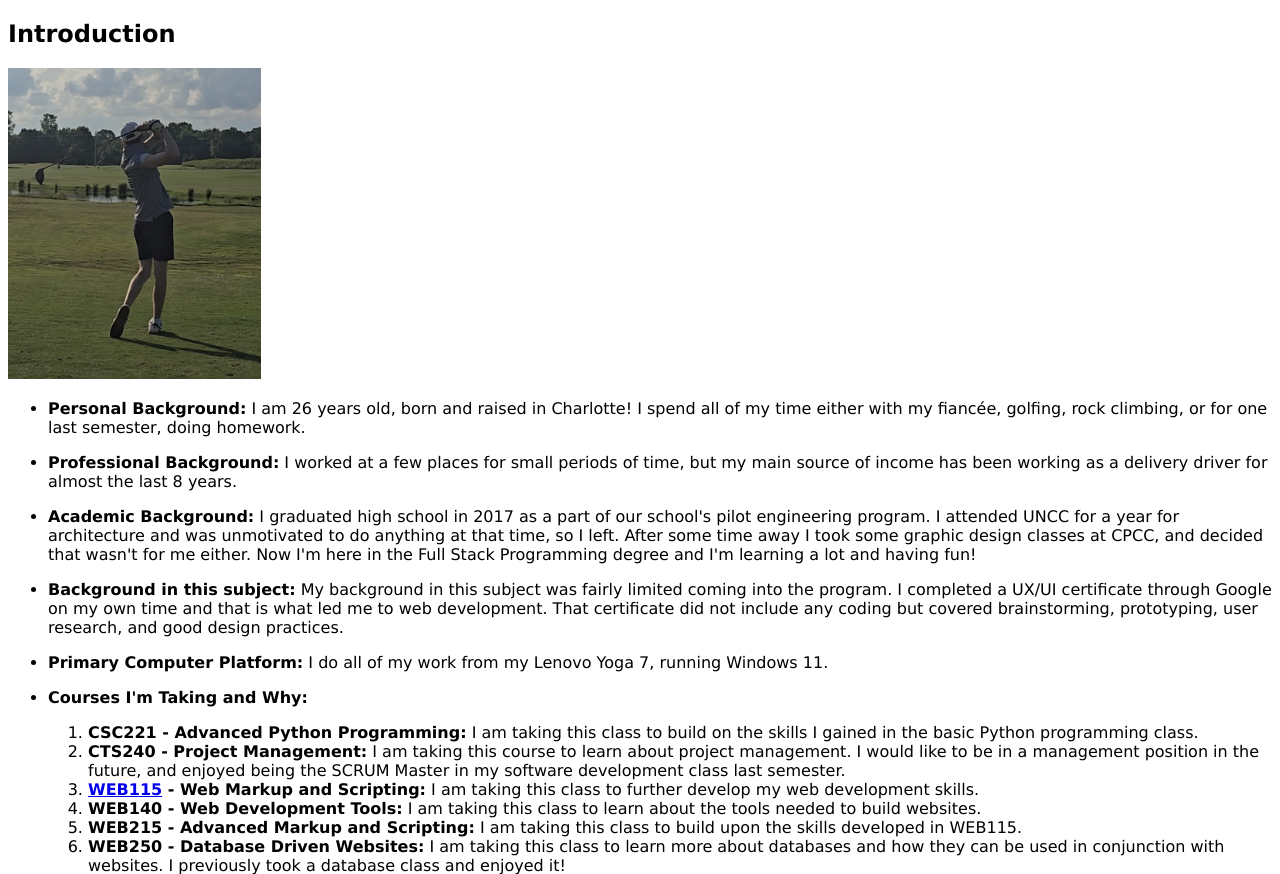
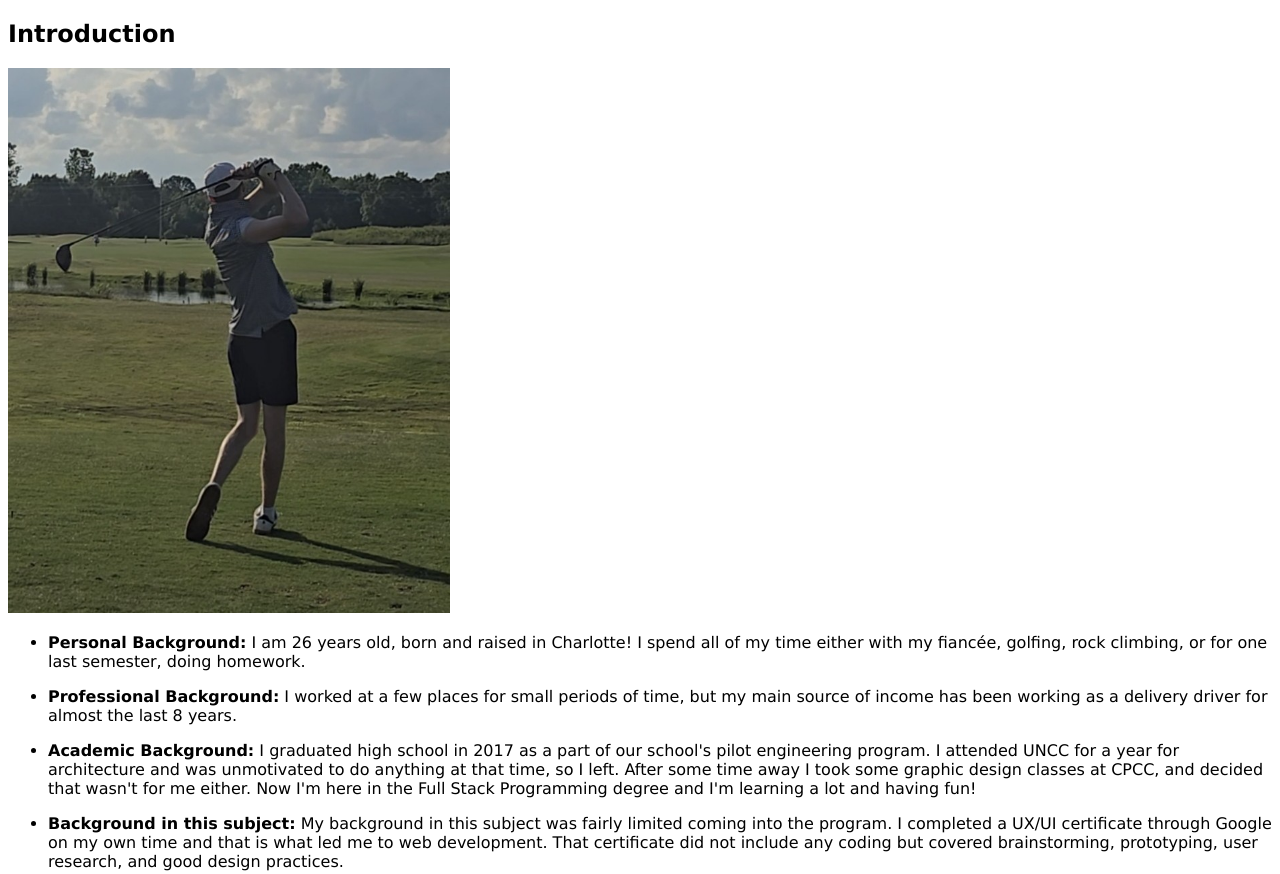
Before and after one commit to theboxmaker/theboxmaker.github.io, a PHP site: page /web115/introduction.html in a window 1280 px wide. Shown: the part 100-974 px from the top of the page. Run offline with PHP 8.4, Linux system fonts and the light colour scheme.

Commit message:
adjust image size

```diff
--- a/web115/styles/default.css
+++ b/web115/styles/default.css
@@ -20,6 +20,6 @@ li {
 }
 
 img {
-    width: 20%;
+    width: 35%;
     height: auto
 }
```
